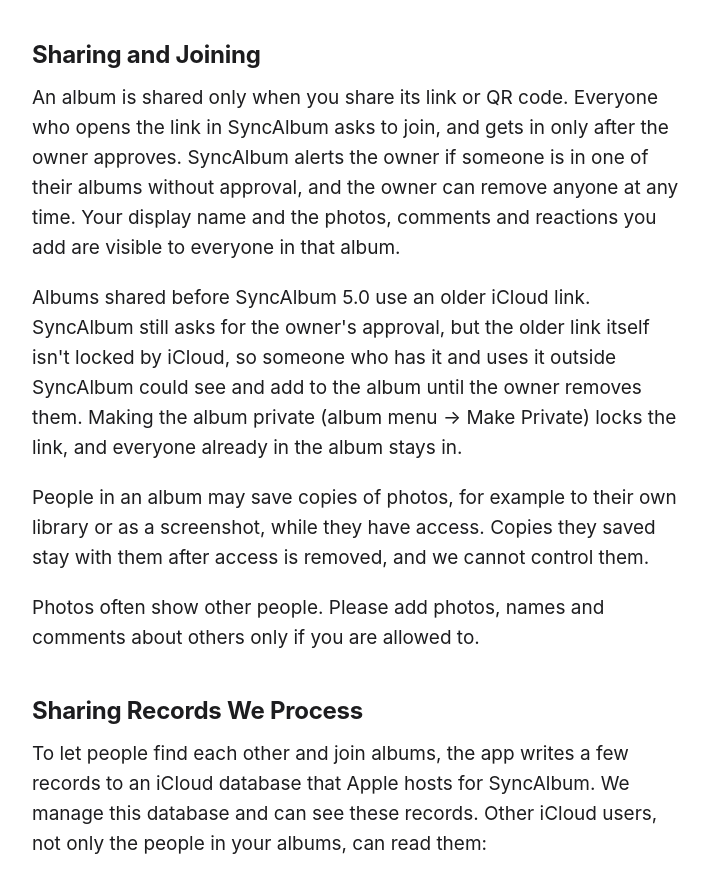
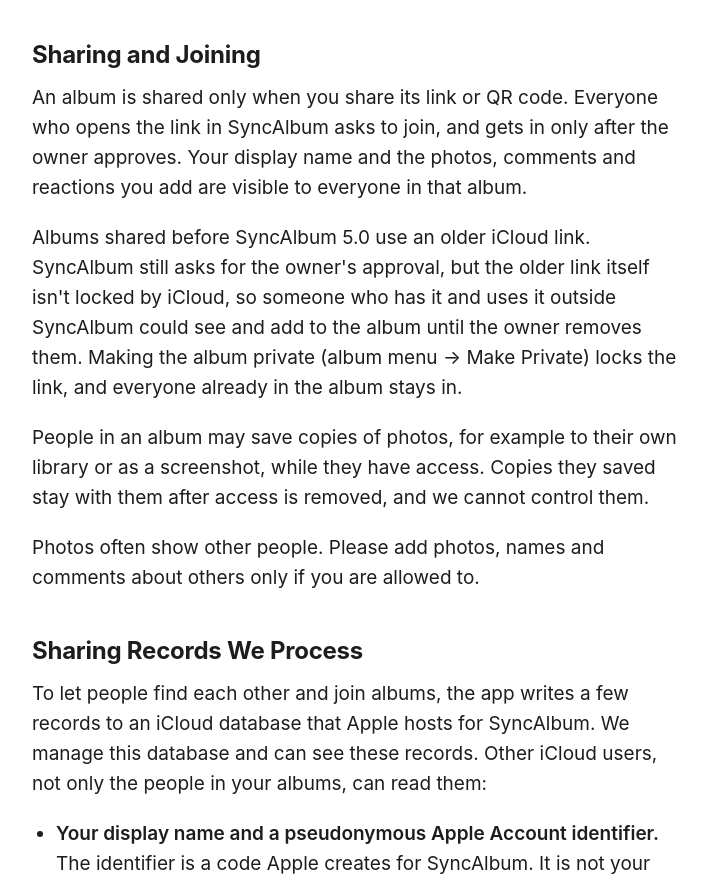
Before and after one commit to OsamaMazhar/VisionCrafter, a plain HTML site: page docs/syncalbum/privacy-policy.html in a window 1280 px wide. Shown: the part 2026-2909 px from the top of the page, without its empty margins (284-993 px from the left). Drawn offline with Linux system fonts and the light colour scheme.

Commit message:
SyncAlbum privacy policy: drop unapproved-member alert sentence
Co-Authored-By: Claude Opus 5.5 <noreply@anthropic.com>

```diff
--- a/docs/syncalbum/privacy-policy.html
+++ b/docs/syncalbum/privacy-policy.html
@@ -121,7 +121,7 @@
 
   <h2>Sharing and Joining</h2>
 
-  <p>An album is shared only when you share its link or QR code. Everyone who opens the link in SyncAlbum asks to join, and gets in only after the owner approves. SyncAlbum alerts the owner if someone is in one of their albums without approval, and the owner can remove anyone at any time. Your display name and the photos, comments and reactions you add are visible to everyone in that album.</p>
+  <p>An album is shared only when you share its link or QR code. Everyone who opens the link in SyncAlbum asks to join, and gets in only after the owner approves. Your display name and the photos, comments and reactions you add are visible to everyone in that album.</p>
 
   <p>Albums shared before SyncAlbum 5.0 use an older iCloud link. SyncAlbum still asks for the owner's approval, but the older link itself isn't locked by iCloud, so someone who has it and uses it outside SyncAlbum could see and add to the album until the owner removes them. Making the album private (album menu → Make Private) locks the link, and everyone already in the album stays in.</p>
 
```
